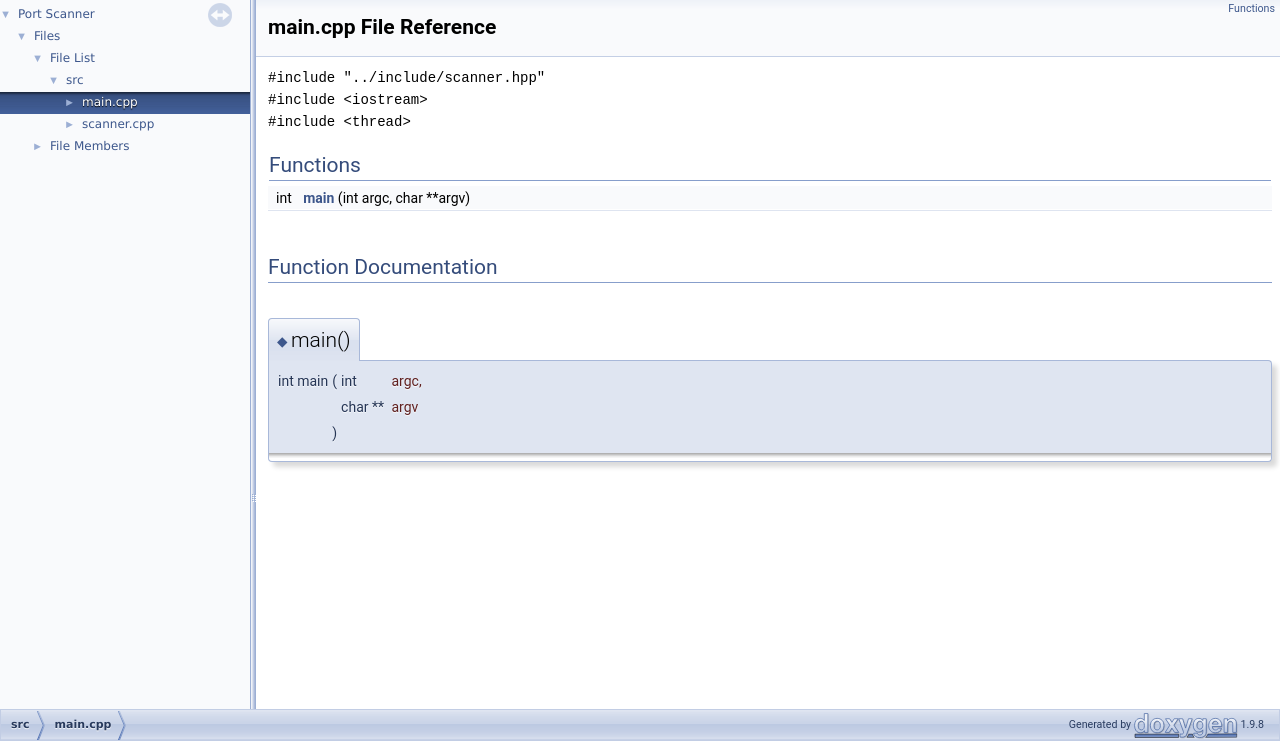
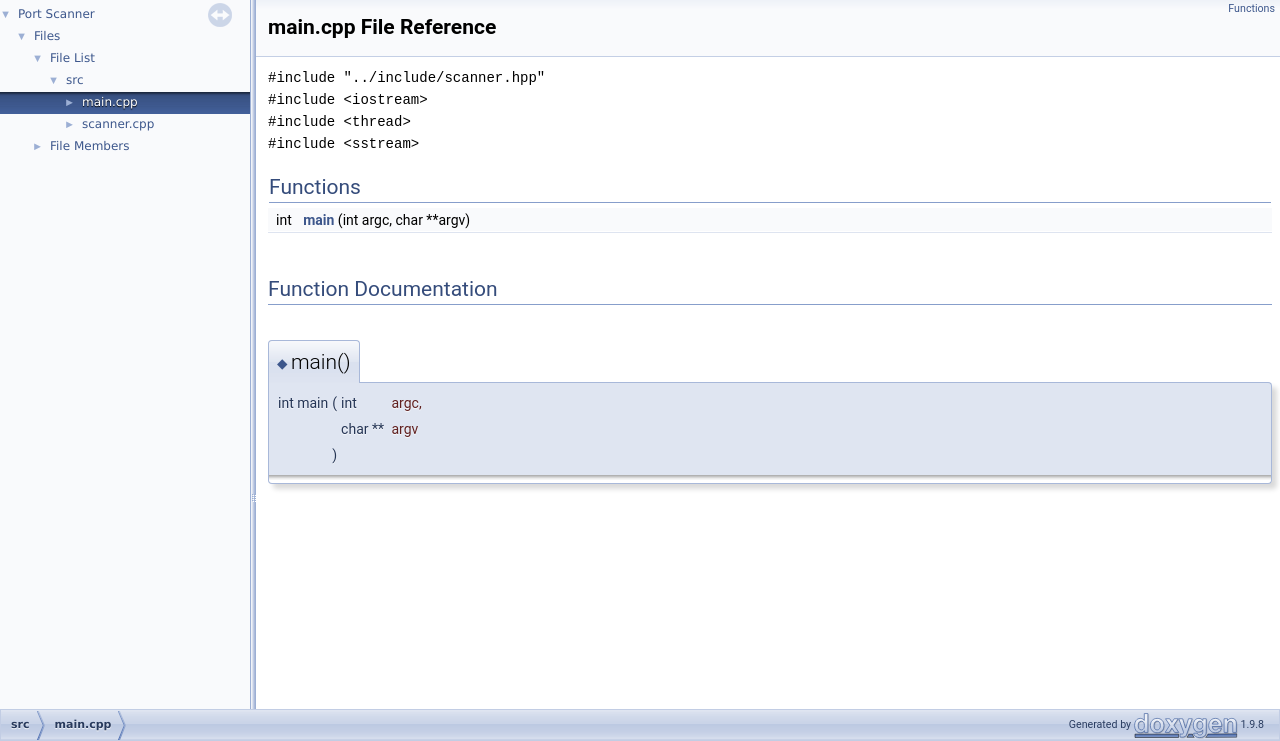
Before and after one commit to artyom-fedosov/port-scanner, a plain HTML site: page main_8cpp.html in a window 1280 px wide. Shown: the part 59-800 px from the top of the page. Drawn offline with Linux system fonts and the light colour scheme.

Commit message:
deploy: c83323ba4fdf06232de51b353d757ae36d566820

```diff
--- a/main_8cpp.html
+++ b/main_8cpp.html
@@ -103,6 +103,7 @@ $(document).ready(function(){initNavTree('main_8cpp.html',''); initResizable();
 <div class="textblock"><code>#include &quot;../include/scanner.hpp&quot;</code><br />
 <code>#include &lt;iostream&gt;</code><br />
 <code>#include &lt;thread&gt;</code><br />
+<code>#include &lt;sstream&gt;</code><br />
 </div><table class="memberdecls">
 <tr class="heading"><td colspan="2"><h2 class="groupheader"><a id="func-members" name="func-members"></a>
 Functions</h2></td></tr>
```
